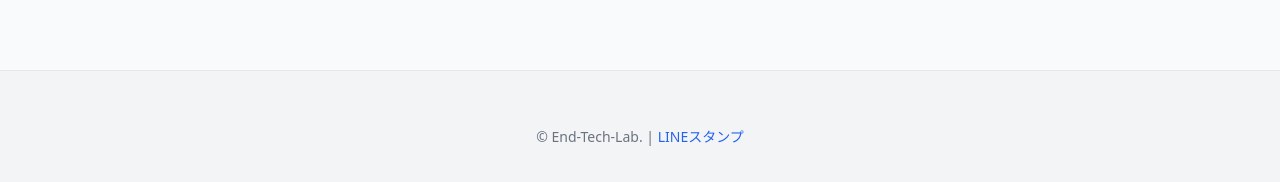
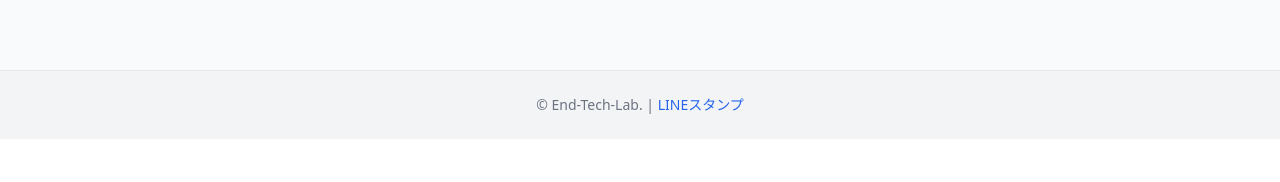
Before and after one commit to endtechlab/end-tech-lab, a Next.js app: page /contact in a window 1280 px wide. Shown: the part 740-922 px from the top of the page. After the commit the page ends 879 px from the top, so only its background shows below. Built offline with nearby package versions, Linux system fonts and the light colour scheme.

Commit message:
フッター微修正

```diff
--- a/components/Footer.tsx
+++ b/components/Footer.tsx
@@ -1,7 +1,7 @@
 // components/Footer.tsx
 const Footer = () => {
     return (
-      <footer className="bg-gray-100 border-t text-sm text-gray-500 mt-20 pt-8 pb-6">
+      <footer className="bg-gray-100 border-t text-sm text-gray-500 mt-20">
         <div className="max-w-6xl mx-auto px-4 py-6 text-center">
           © End-Tech-Lab. | <a href="https://store.line.me/stickershop/author/5517919/ja" target="_blank" rel="noopener noreferrer" className="text-blue-600 hover:underline">LINEスタンプ</a>
         </div>
```
